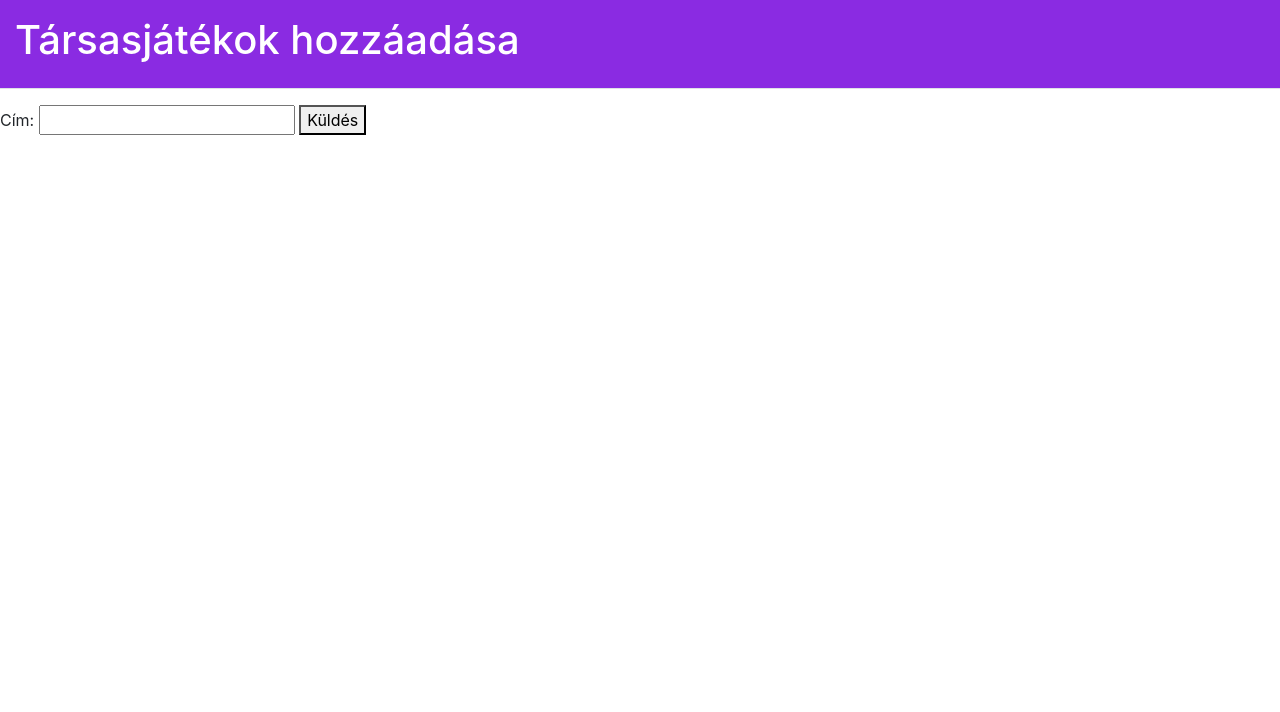
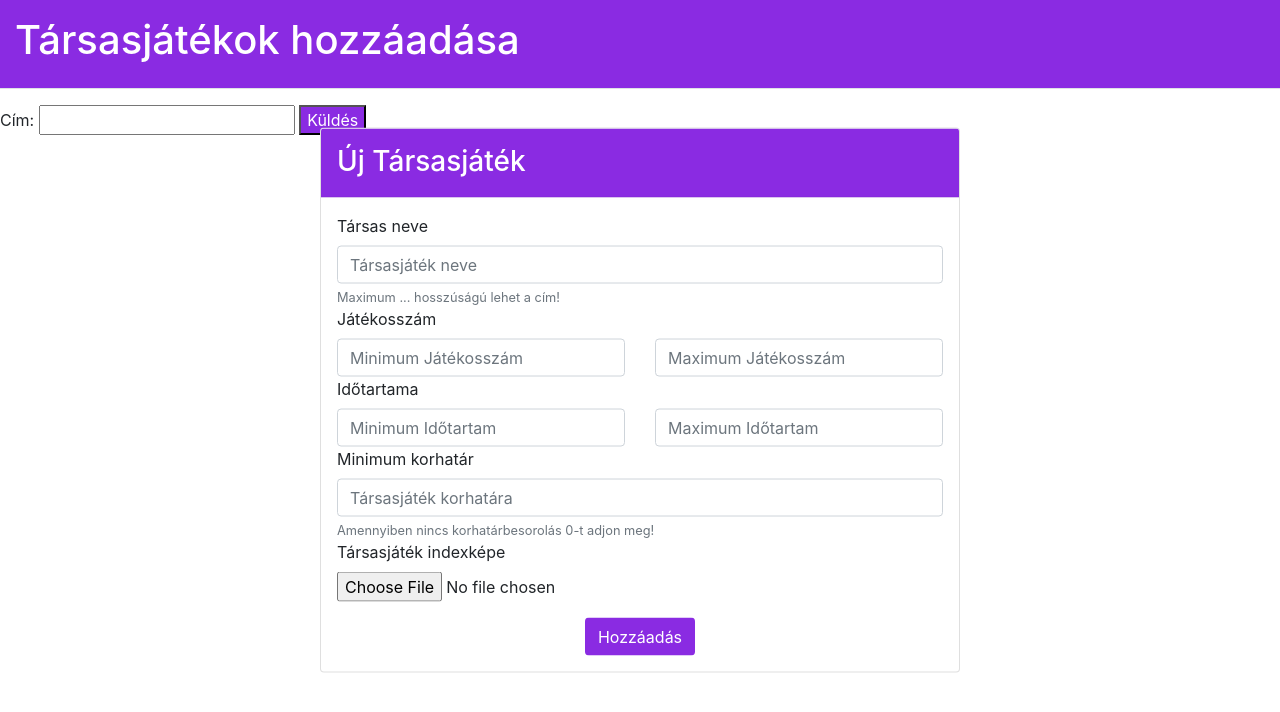
Before and after one commit to neaxro/TarsasWeboldal2.0, a PHP site: page /upload.html in a window 1280 px wide. Shown: the top 712 px of the page. Run offline with PHP 8.4, Linux system fonts and the light colour scheme.

Commit message:
Upload design és kialakítás

```diff
--- a/upload/style.css
+++ b/upload/style.css
@@ -2,3 +2,30 @@ main{
     background-color: blueviolet;
     color: white;
 }
+
+.form-box{
+
+    padding: 0;
+
+    position: absolute;
+    top: 50%;
+    left: 50%;
+    -webkit-transform: translate(-50%, -50%);
+    transform: translate(-50%, -50%);
+
+    width: 50%;
+
+}
+
+button{
+    background-color: blueviolet !important;
+    color: white !important;
+}
+
+.form-box-fejlec{
+    background-color: blueviolet;
+    color: white;
+
+    padding: 1rem 1rem 10px 1rem;
+    margin-bottom: 1rem;
+}
--- a/upload/upload.html
+++ b/upload/upload.html
@@ -25,7 +25,69 @@
 
               </div>
             </header>
-          </main>
+        </main>
+
+        <section>
+          <div class="form-box card">
+
+            <div class="form-box-fejlec card-header">
+              <h3>Új Társasjáték</h3>
+            </div>
+
+            <div class="form-group px-3">
+              <!-- Címe -->
+              <label for="tarsasCime">Társas neve</label>
+              <input type="text" class="form-control" id="tarsasCime" aria-describedby="cimhelp" placeholder="Társasjáték neve">
+              <small id="cimhelp" class="form-text text-muted">Maximum ... hosszúságú lehet a cím!</small>
+
+              <!-- Játékosszám -->
+              <label for="jatekosszam">Játékosszám</label>
+              <div class="row">
+                <!-- Min -->
+                <div class="col">
+                  <input type="text" class="form-control" id="minjatekosszam" aria-describedby="" placeholder="Minimum Játékosszám">
+                </div>
+
+                <!-- Max -->
+                <div class="col">
+                  <input type="text" class="form-control" id="maxjatekosszam" aria-describedby="" placeholder="Maximum Játékosszám">
+                </div>
+              </div>
+
+              <!-- Hossza -->
+              <label for="hossz">Időtartama</label>
+              <div class="row">
+                <!-- Min -->
+                <div class="col">
+                  <input type="text" class="form-control" id="minido" aria-describedby="" placeholder="Minimum Időtartam">
+                </div>
+
+                <!-- Max -->
+                <div class="col">
+                  <input type="text" class="form-control" id="maxido" aria-describedby="" placeholder="Maximum Időtartam">
+                </div>
+              </div>
+
+              <!-- Korhatár -->
+              <label for="tarsasKorhatara">Minimum korhatár</label>
+              <input type="text" class="form-control" id="tarsasKorhatara" aria-describedby="korhelp" placeholder="Társasjáték korhatára">
+              <small id="korhelp" class="form-text text-muted">Amennyiben nincs korhatárbesorolás 0-t adjon meg!</small>
+
+              <!-- Indexkép -->
+              <div class="form-group">
+                <label for="indexkep">Társasjáték indexképe</label>
+                <input type="file" class="form-control-file" id="indexkep">
+              </div>
+
+              <!-- Submit gomb -->
+              <div class="d-flex justify-content-center">
+                <button type="submit" class="btn">Hozzáadás</button>
+              </div>
+            </div>
+
+
+          </div>
+        </section>
 
         <form action="upload.php" method="post">
             <label for="cim">Cím:</label>
```
